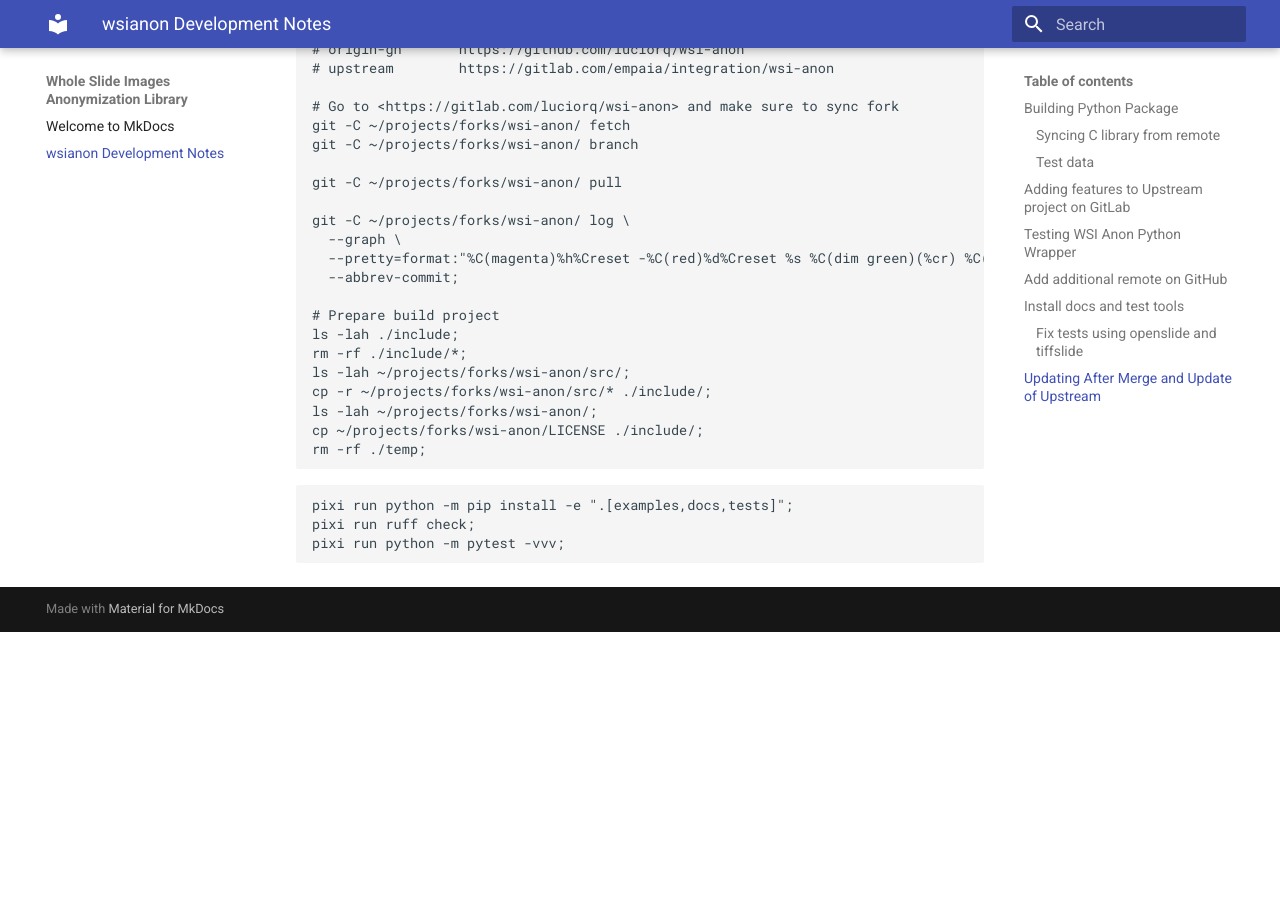
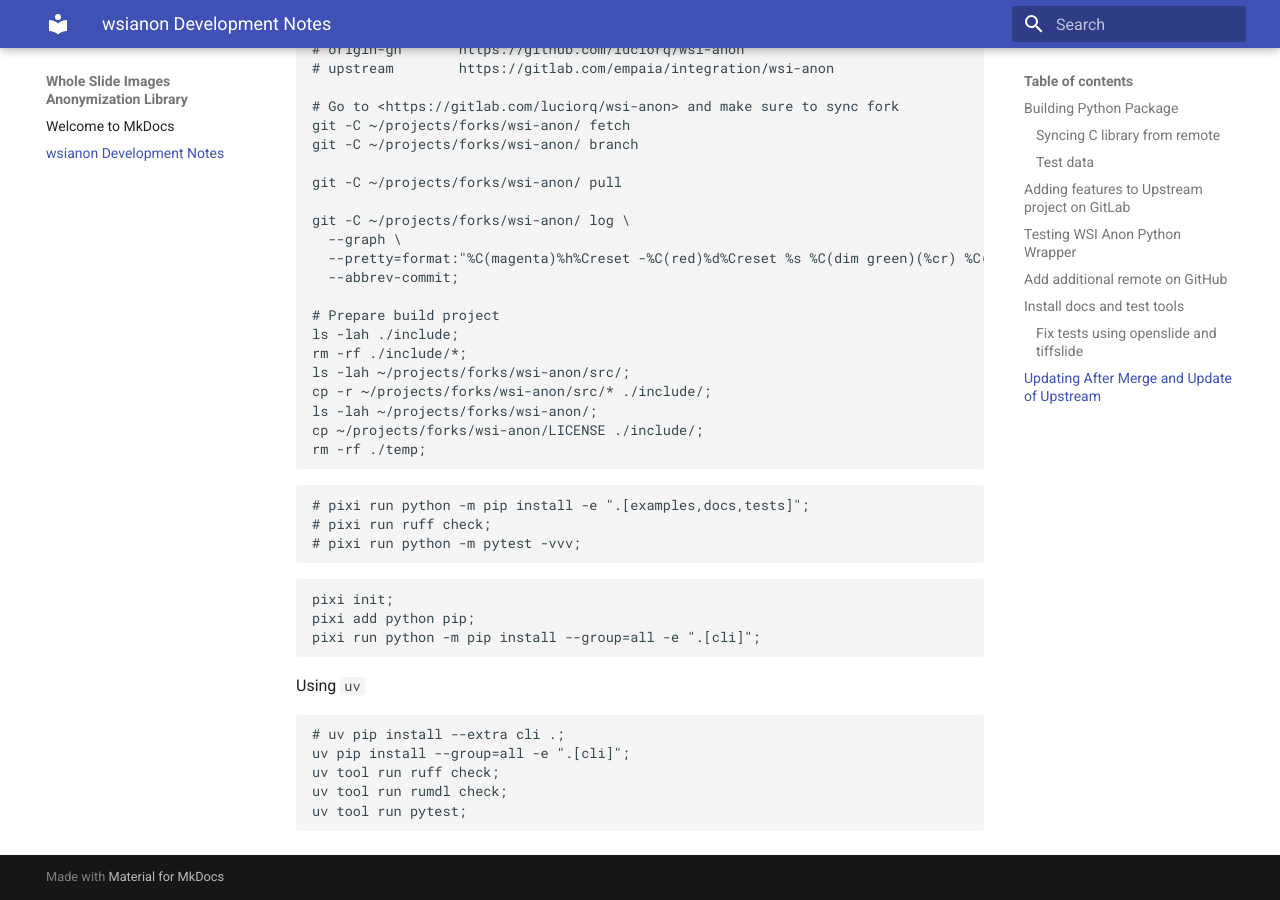
Before and after one commit to luciorq/wsianon, an MkDocs documentation site: the page built from docs/DEVELOPMENT.md, in a window 1280 px wide and 900 px high, scrolled down 2703 px. Built offline with MkDocs 1.6.1 and Material for MkDocs 9.7.7, drawn with Linux system fonts in a browser that asks for light colours; before the commit the page ends 3335 px from its top, so only the background shows below that.

Commit message:
docs: use uv tool for external tools

````diff
--- a/docs/DEVELOPMENT.md
+++ b/docs/DEVELOPMENT.md
@@ -277,7 +277,23 @@ rm -rf ./temp;
 ```
 
 ```bash
-pixi run python -m pip install -e ".[examples,docs,tests]";
-pixi run ruff check;
-pixi run python -m pytest -vvv;
+# pixi run python -m pip install -e ".[examples,docs,tests]";
+# pixi run ruff check;
+# pixi run python -m pytest -vvv;
 ```
+
+```bash
+pixi init;
+pixi add python pip;
+pixi run python -m pip install --group=all -e ".[cli]";
+```
+
+Using `uv`
+
+```bash
+# uv pip install --extra cli .;
+uv pip install --group=all -e ".[cli]";
+uv tool run ruff check;
+uv tool run rumdl check;
+uv tool run pytest;
+```
--- a/src/wsianon/__about__.py
+++ b/src/wsianon/__about__.py
@@ -28,7 +28,7 @@ version_tuple: VERSION_TUPLE
 commit_id: COMMIT_ID
 __commit_id__: COMMIT_ID
 
-__version__ = version = '0.1.dev36+g2b7dd27ab.d20250822'
-__version_tuple__ = version_tuple = (0, 1, 'dev36', 'g2b7dd27ab.d20250822')
+__version__ = version = '0.1.dev38+ga68f2eeea.d20250822'
+__version_tuple__ = version_tuple = (0, 1, 'dev38', 'ga68f2eeea.d20250822')
 
-__commit_id__ = commit_id = 'g2b7dd27ab'
+__commit_id__ = commit_id = 'ga68f2eeea'
````
Also changed, not shown: README.md (+0 -15 lines), pyproject.toml (+12 -2 lines), 1 other file.
